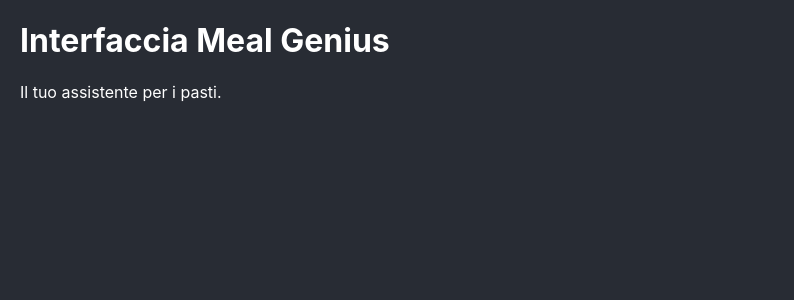
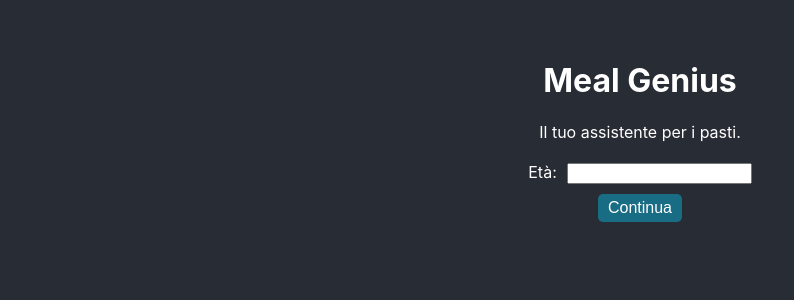
Before and after one commit to FTocci/MealGenius, a React (Create React App) app: page /meal-genius in a window 1280 px wide. Shown: the top 300 px of the page, without its empty margins (0-794 px from the left). Built offline with nearby package versions, Linux system fonts and the light colour scheme.

Commit message:
Implementazione form per inserimento dati da utente

```diff
--- a/src/MealGenius.js
+++ b/src/MealGenius.js
@@ -1,13 +1,142 @@
-import React from "react";
+import React, { useState } from "react";
 import './App.css';
 
+function MealGenius() {
+  const [step, setStep] = useState(1);
+  const [formData, setFormData] = useState({
+    age: "",
+    weight: "",
+    goal: "",
+    allergies: "",
+  });
+  const [submitted, setSubmitted] = useState(false);
 
-function MealGenius() {
+  const handleNext = (event) => {
+    event.preventDefault();
+    if (step === 4) {
+      setSubmitted(true);
+    } else {
+      setStep(step + 1);
+    }
+  };
+
+  const handleChange = (event) => {
+    const { name, value } = event.target;
+    setFormData((prevData) => ({
+      ...prevData,
+      [name]: value,
+    }));
+  };
+
+  const handleGenerateDiet = () => {
+    alert("Caricamento...(Da implementare)");
+  };
+
   return (
-    <div style={{ color: "white" }}>
-      <h1>Interfaccia Meal Genius</h1>
+    <div style={{ color: "white", textAlign: "center", padding: "20px" }}>
+      <h1>Meal Genius</h1>
       <p>Il tuo assistente per i pasti.</p>
-      <p></p>
+      <form style={{ margin: "20px auto", maxWidth: "400px" }}>
+        {!submitted && step === 1 && (
+          <div style={{ marginBottom: "20px" }}>
+            <label>
+              Età:
+              <input
+                type="number"
+                name="age"
+                value={formData.age}
+                onChange={handleChange}
+                required
+                style={{ marginLeft: "10px" }}
+              />
+            </label>
+            <div>
+              <button onClick={handleNext} style={{ marginTop: "10px", padding: "5px 10px", cursor: "pointer" }}>
+                Continua
+              </button>
+            </div>
+          </div>
+        )}
+        {!submitted && step === 2 && (
+          <div style={{ marginBottom: "20px" }}>
+            <label>
+              Peso (kg):
+              <input
+                type="number"
+                name="weight"
+                value={formData.weight}
+                onChange={handleChange}
+                required
+                style={{ marginLeft: "10px" }}
+              />
+            </label>
+            <div>
+              <button onClick={handleNext} style={{ marginTop: "10px", padding: "5px 10px", cursor: "pointer" }}>
+                Continua
+              </button>
+            </div>
+          </div>
+        )}
+        {!submitted && step === 3 && (
+          <div style={{ marginBottom: "20px" }}>
+            <label>
+              Obiettivo:
+              <select
+                name="goal"
+                value={formData.goal}
+                onChange={handleChange}
+                required
+                style={{ marginLeft: "10px" }}
+              >
+                <option value="">Seleziona</option>
+                <option value="dimagrire">Dimagrire</option>
+                <option value="ingrassare">Ingrassare</option>
+                <option value="mantenere">Mantenere il peso</option>
+              </select>
+            </label>
+            <div>
+              <button onClick={handleNext} style={{ marginTop: "10px", padding: "5px 10px", cursor: "pointer" }}>
+                Continua
+              </button>
+            </div>
+          </div>
+        )}
+        {!submitted && step === 4 && (
+          <div style={{ marginBottom: "20px" }}>
+            <label>
+              Allergie:
+              <input
+                type="text"
+                name="allergies"
+                value={formData.allergies}
+                onChange={handleChange}
+                placeholder="Inserisci eventuali allergie"
+                style={{ marginLeft: "10px" }}
+              />
+            </label>
+            <div>
+              <button onClick={handleNext} style={{ marginTop: "10px", padding: "5px 10px", cursor: "pointer" }}>
+                Continua
+              </button>
+            </div>
+          </div>
+        )}
+      </form>
+      {submitted && (
+        <div style={{ marginTop: "20px", color: "white" }}>
+          <h2>Riepilogo</h2>
+          <p>Età: {formData.age}</p>
+          <p>Peso: {formData.weight} kg</p>
+          <p>Obiettivo: {formData.goal}</p>
+          <p>Allergie: {formData.allergies || "Nessuna"}</p>
+          <button
+            onClick={handleGenerateDiet}
+            style={{ marginTop: "10px", padding: "10px 20px", cursor: "pointer" }}
+          >
+            Genera Dieta
+          </button>
+        </div>
+      )}
     </div>
   );
 }
```
